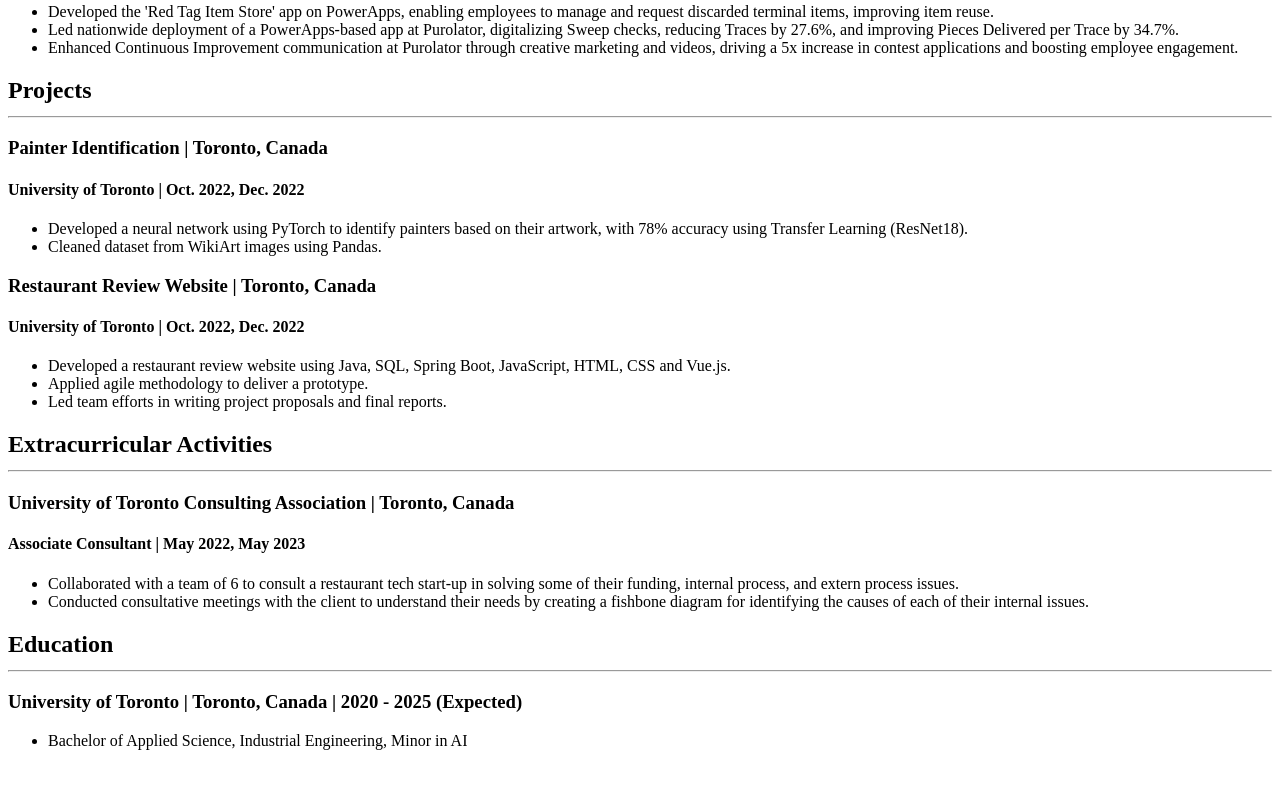
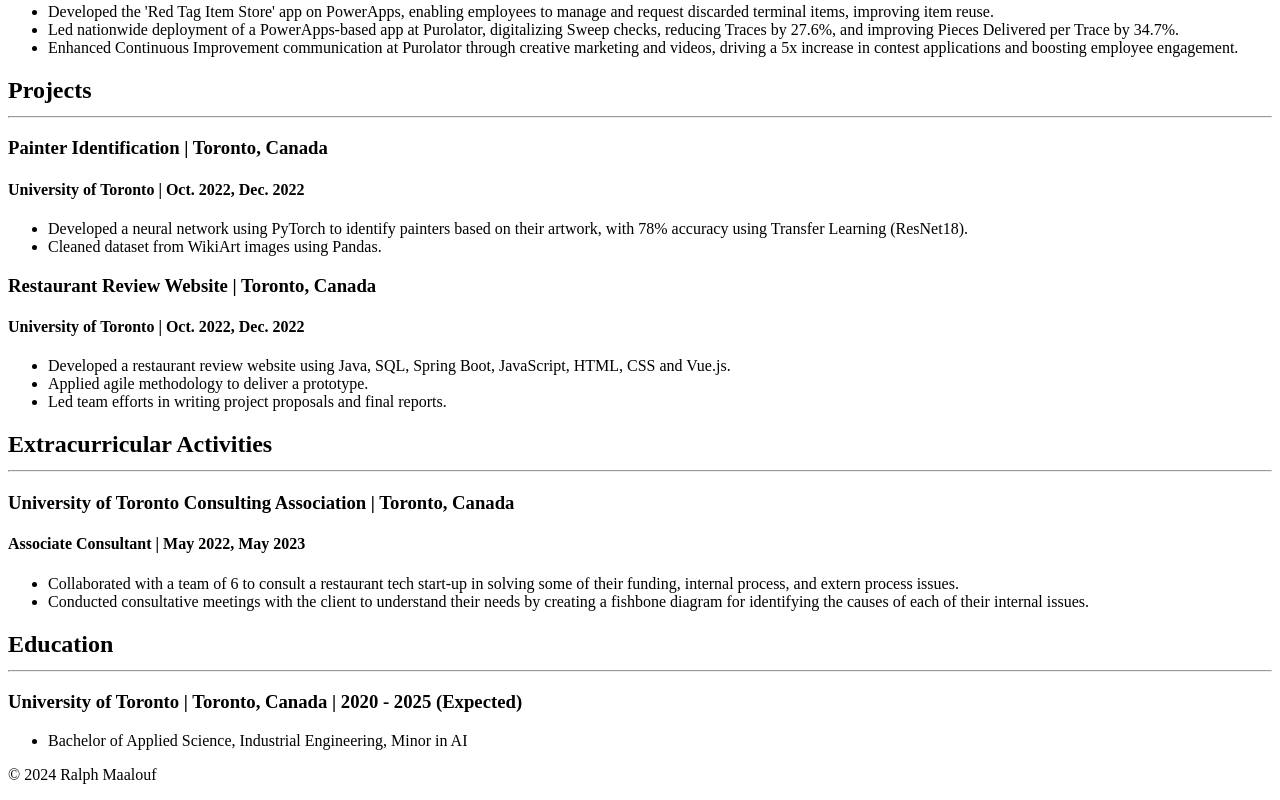
Before and after one commit to RalphMaa/Resume, a plain HTML site: page index.html in a window 1280 px wide. Shown: the part 627-1427 px from the top of the page. Before the commit the page ends 1393 px from the top, so only its background shows below. Drawn offline with Linux system fonts and the light colour scheme.

Commit message:
Add files via upload

```diff
--- a/index.html
+++ b/index.html
@@ -68,5 +68,9 @@
         <li>Bachelor of Applied Science, Industrial Engineering, Minor in AI</li>
     </ul>
 
+    <footer>
+        <p>© 2024 Ralph Maalouf</p>
+    </footer>
+
 </body>
 </html>
```
